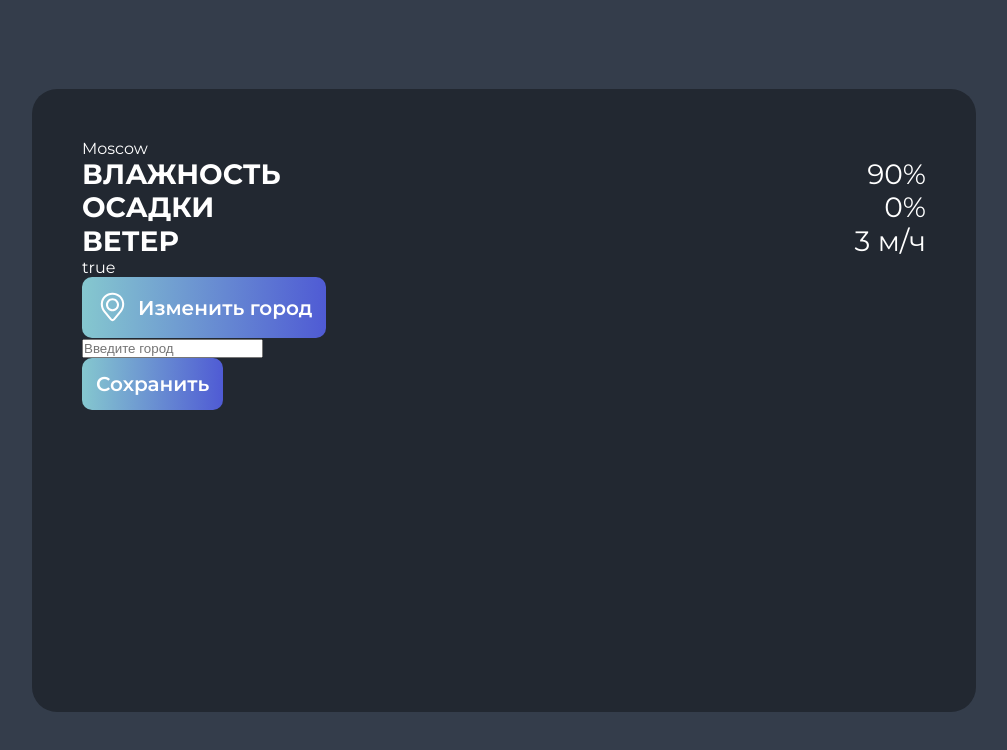
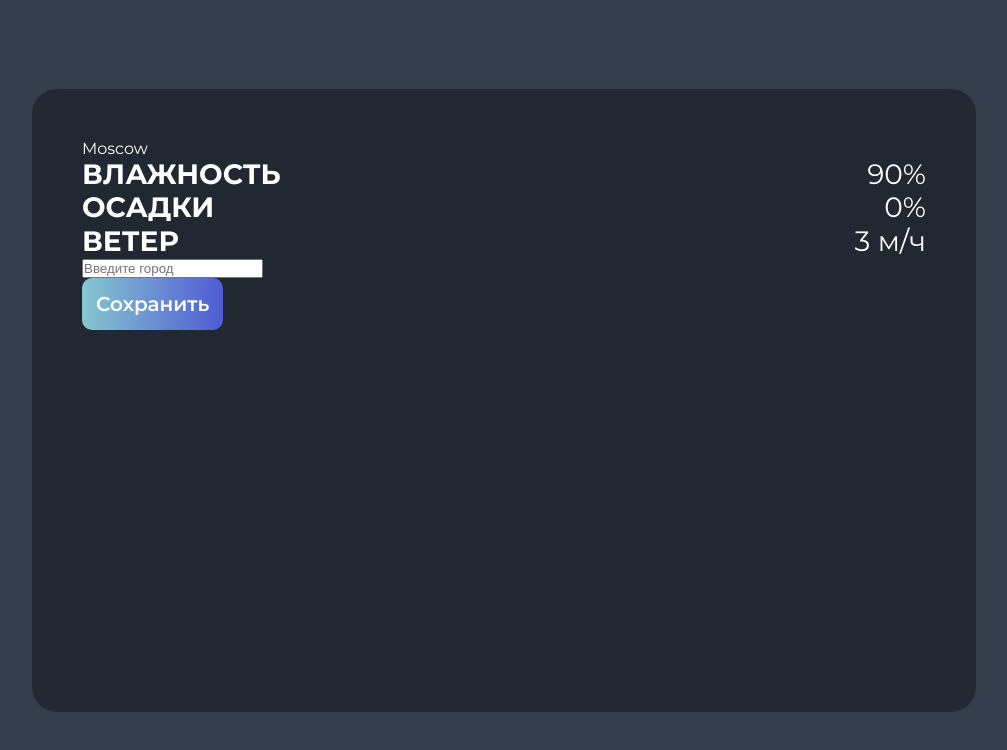
Before and after one commit to alinacriado/Course-Vue, a Vue app: page / in a window 1280 px wide. Both pictures are taken after a click on the button "Изменить город". Shown: the top 750 px of the page, without its empty margins (136-1143 px from the left). Built offline with nearby package versions, Linux system fonts and the light colour scheme.

Commit message:
v-if, v-else

```diff
--- a/src/components/CitySelect.vue
+++ b/src/components/CitySelect.vue
@@ -23,15 +23,18 @@ function edit() {
 </script>
 
 <template>
-  <div class="city-select">
-    {{ isEditing }}
-    <BaseButton @click="edit()">
-      <IconLocation />
-      Изменить город
-    </BaseButton>
+  <div v-if="isEditing">
     <CityInput class="city-select__input" />
     <BaseButton @click="select()">Сохранить</BaseButton>
   </div>
+  <!-- <BaseButton v-else-if="!isEditing" @click="edit()">
+    <IconLocation />
+    Изменить город
+  </BaseButton> -->
+  <BaseButton v-else @click="edit()">
+    <IconLocation />
+    Изменить город
+  </BaseButton>
 </template>
 
 <style scoped></style>
```
